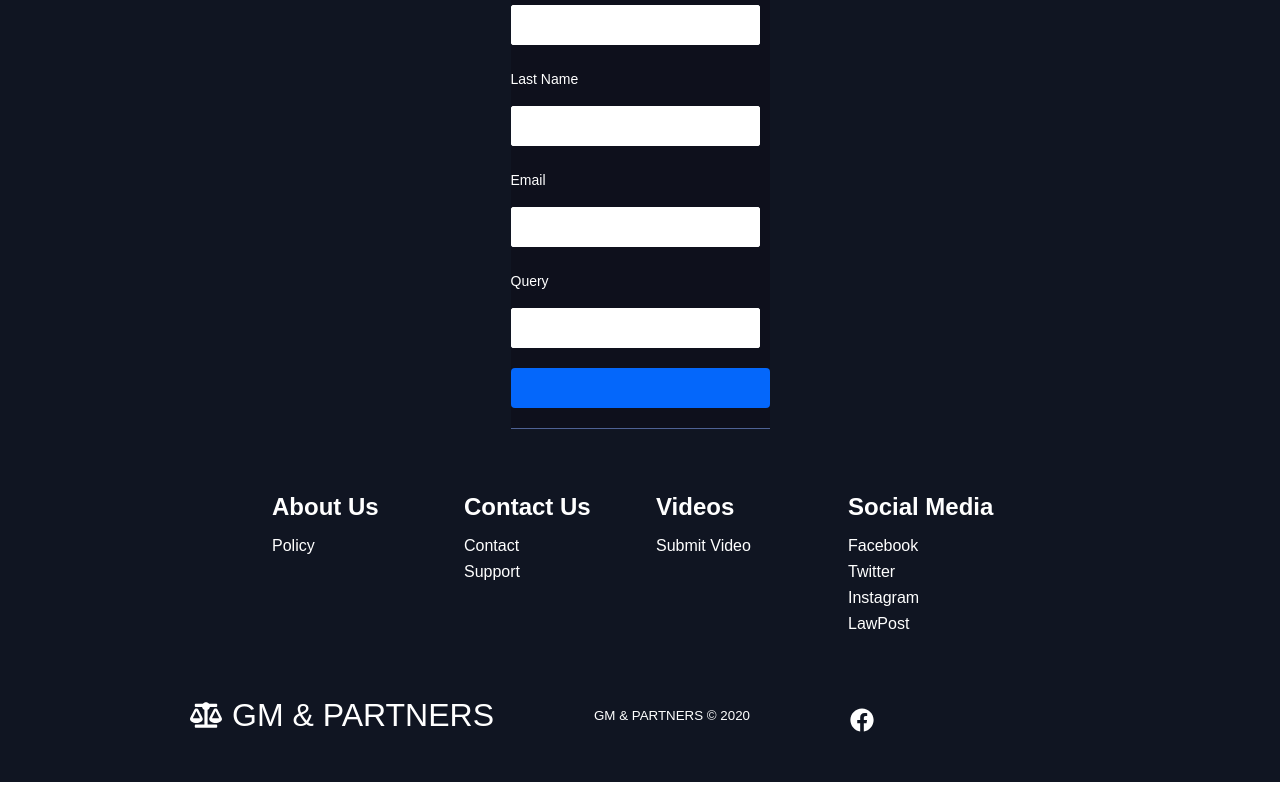
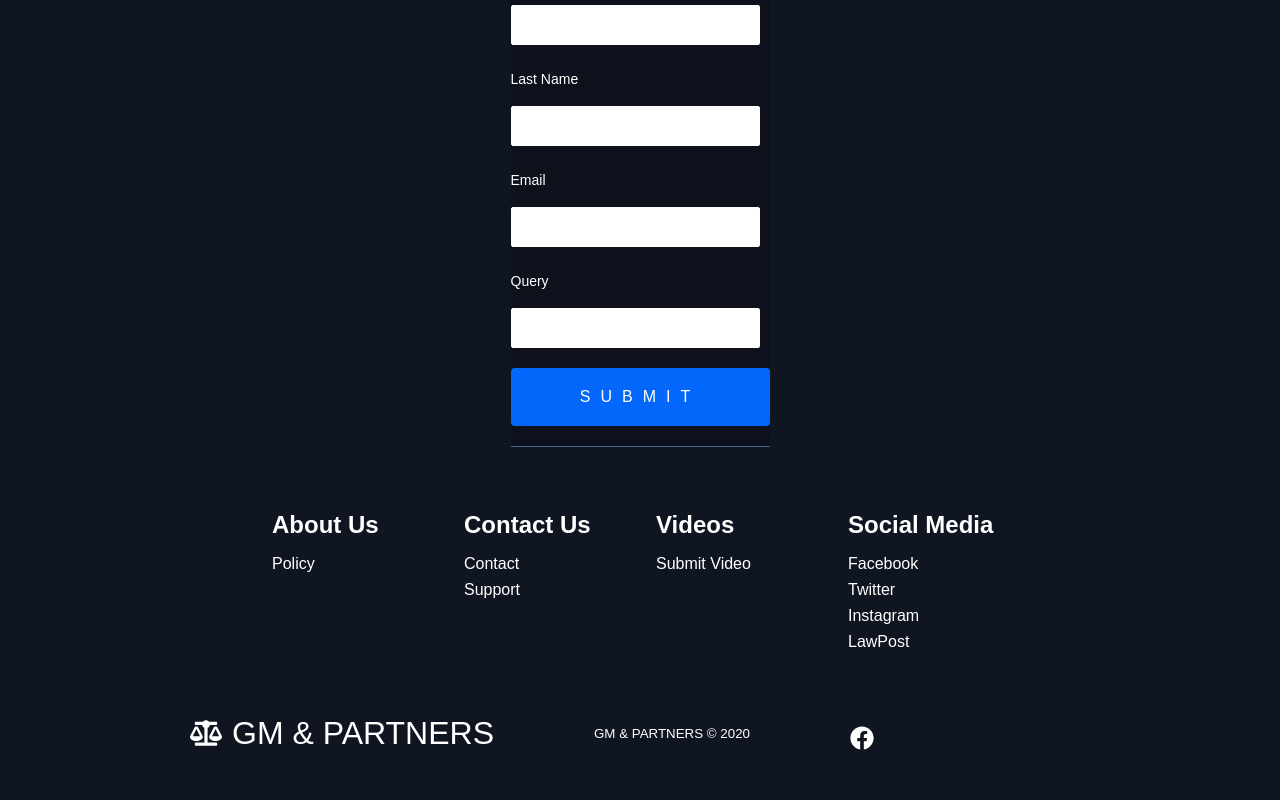
Before and after one commit to OldDognoob/LawFirm, a React (Create React App) app in the folder law-app/: page / in a window 1280 px wide. Shown: the part 3190-3990 px from the top of the page. Built offline with nearby package versions, Linux system fonts and the light colour scheme.

Commit message:
final-form

```diff
--- a/law-app/src/components/Footer/Footer.js
+++ b/law-app/src/components/Footer/Footer.js
@@ -56,7 +56,7 @@ function Footer() {
                 name="Query"
                 ref={register({ required: true, maxLength: 200 })}
               />
-              <Button type="submit" />
+              <Button type="submit">Submit</Button>
             </form>
           </div>
         </Form>
```
